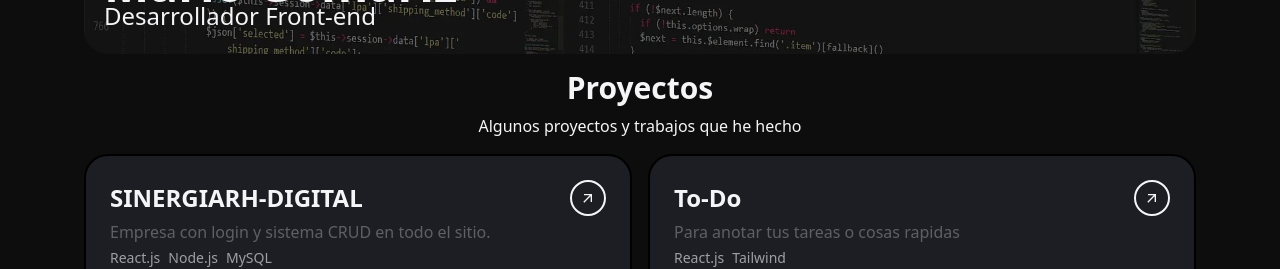
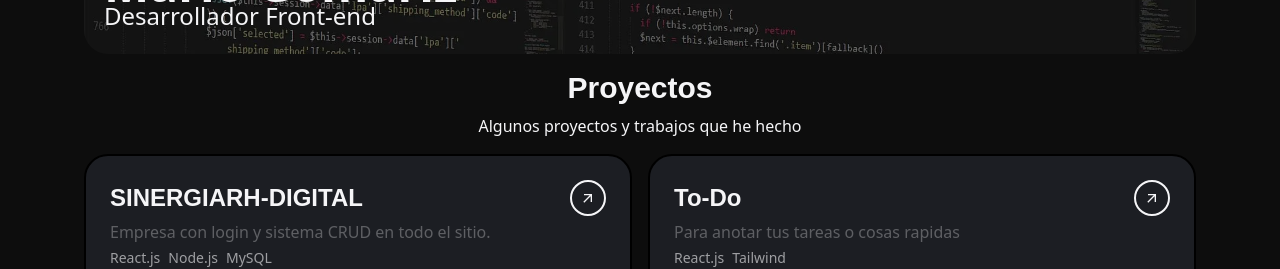
Before and after one commit to MarioGomariz/PortFolio, a React (Vite) app: page / in a window 1280 px wide. Shown: the part 378-647 px from the top of the page. Built offline with nearby package versions, Linux system fonts and the light colour scheme.

Commit message:
font change

```diff
--- a/package.json
+++ b/package.json
@@ -11,6 +11,7 @@
   },
   "dependencies": {
     "@fontsource-variable/outfit": "^5.0.12",
+    "@fontsource/anton": "^5.0.19",
     "framer-motion": "^11.0.13",
     "react": "^18.2.0",
     "react-dom": "^18.2.0",
--- a/src/index.css
+++ b/src/index.css
@@ -6,7 +6,7 @@
   --black: #0d0d0d;
   --gray: #1c1e23;
   --white: #f5f5f7;
-  --red: #D81F26;
+  --red: #d81f26;
 }
 
 body {
@@ -20,3 +20,9 @@ h2,
 h3 {
   color: var(--white);
 }
+
+h1,
+h2,
+h3 {
+  font-family: "Anton", sans-serif;
+}
```
Also changed, not shown: 1 other file (tests, documents, lock files or other folders).
